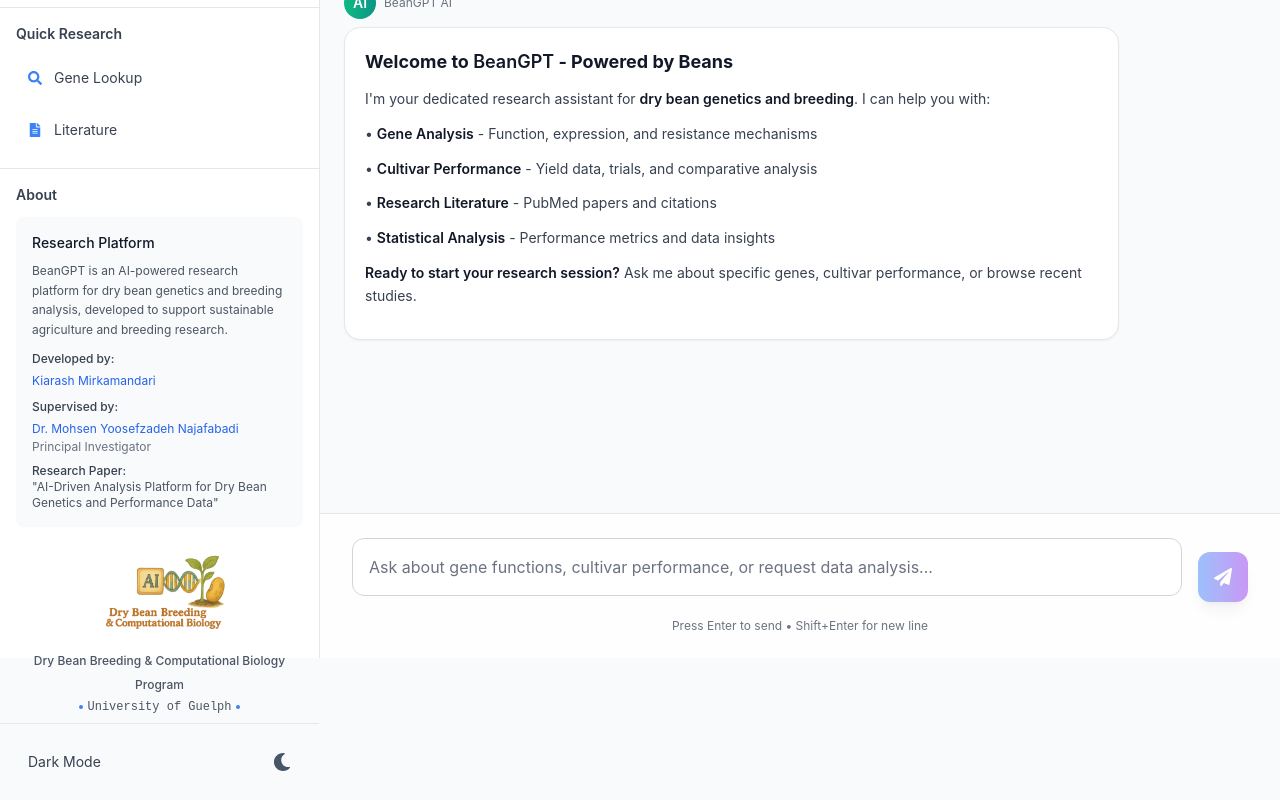
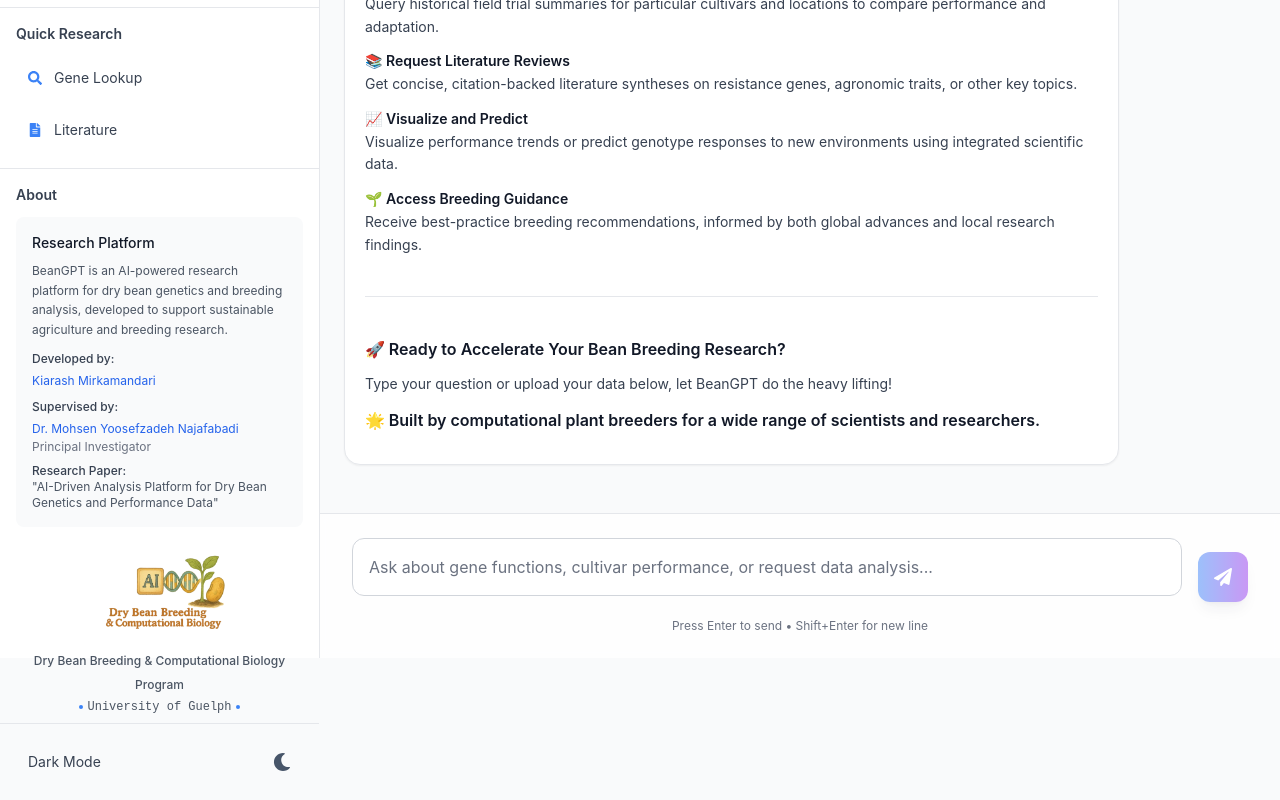
Before and after one commit to kia8804/BeanGPT, a React (Vite) app in the folder frontend/: page / in a window 1280 px wide. Built offline with nearby package versions, Linux system fonts and the light colour scheme; the HTML template or start-up script is replaced by a standard one.

Commit message:
fixed UI stuff

```diff
--- a/frontend/src/App.jsx
+++ b/frontend/src/App.jsx
@@ -13,19 +13,43 @@
 const initialMessages = [
   {
     sender: 'assistant',
-    text: `## Welcome to **BeanGPT** - Powered by Beans
+    text: `# **👩‍🔬 Welcome to BeanGPT!**
 
-I'm your dedicated research assistant for **dry bean genetics and breeding**. I can help you with:
+### **Your AI-Powered Partner for Bean Breeding & Computational Biology**
 
-• **Gene Analysis** - Function, expression, and resistance mechanisms
+---
 
-• **Cultivar Performance** - Yield data, trials, and comparative analysis
+BeanGPT is a next-generation, domain-specialized large language model built to boost research in bean breeding and computational biology.
 
-• **Research Literature** - PubMed papers and citations
+Trained on over **100 million words** from a curated collection of more than **300,000 peer-reviewed papers** from Web of Science and PubMed, OPCC field trial datasets from Ontario, technical reports, and multi-omics resources, BeanGPT provides deep and comprehensive coverage of the scientific landscape.
 
-• **Statistical Analysis** - Performance metrics and data insights
+With a broad representation of over **42 scientific and common names** across major species, including *Phaseolus*, *Glycine*, *Vicia*, *Lens*, *Pisum*, and *Lupinus*, BeanGPT uses advanced generative AI to support hypothesis generation, data synthesis, and literature insights, accelerating progress in bean research and crop improvement.
 
-**Ready to start your research session?** Ask me about specific genes, cultivar performance, or browse recent studies.`,
+---
+
+## **How Can You Use BeanGPT?**
+
+**🔬 Explore Genes and Traits**
+Ask about genes, traits, proteins, and other multi-omics features, targeted to specific regions or populations of interest.
+
+**📊 Analyze Field Trials**
+Query historical field trial summaries for particular cultivars and locations to compare performance and adaptation.
+
+**📚 Request Literature Reviews**
+Get concise, citation-backed literature syntheses on resistance genes, agronomic traits, or other key topics.
+
+**📈 Visualize and Predict**
+Visualize performance trends or predict genotype responses to new environments using integrated scientific data.
+
+**🌱 Access Breeding Guidance**
+Receive best-practice breeding recommendations, informed by both global advances and local research findings.
+
+---
+
+### 🚀 **Ready to Accelerate Your Bean Breeding Research?**
+Type your question or upload your data below, let BeanGPT do the heavy lifting!
+
+### 🌟 **Built by computational plant breeders for a wide range of scientists and researchers.**`,
     isWelcome: true
   }
 ];
```
Also changed, not shown: 1 other file (tests, documents, lock files or other folders).
